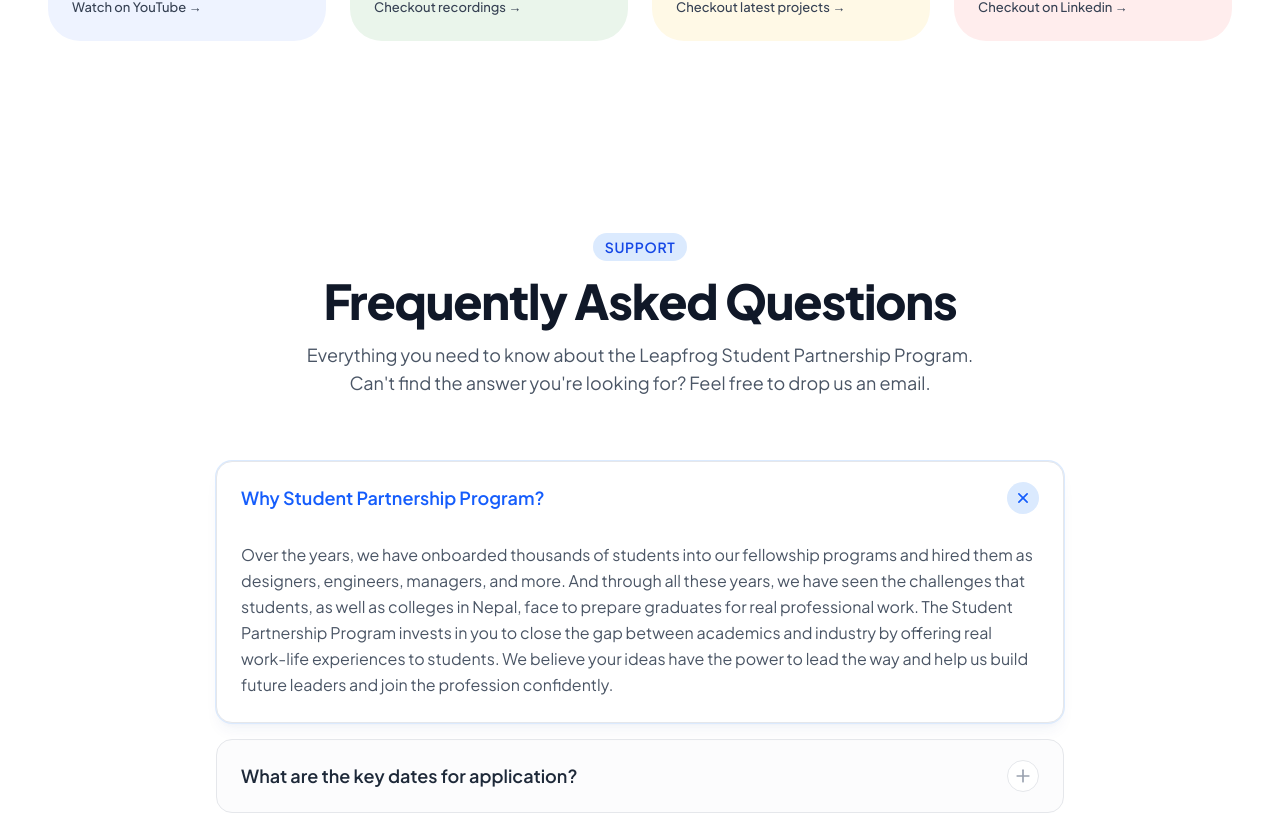
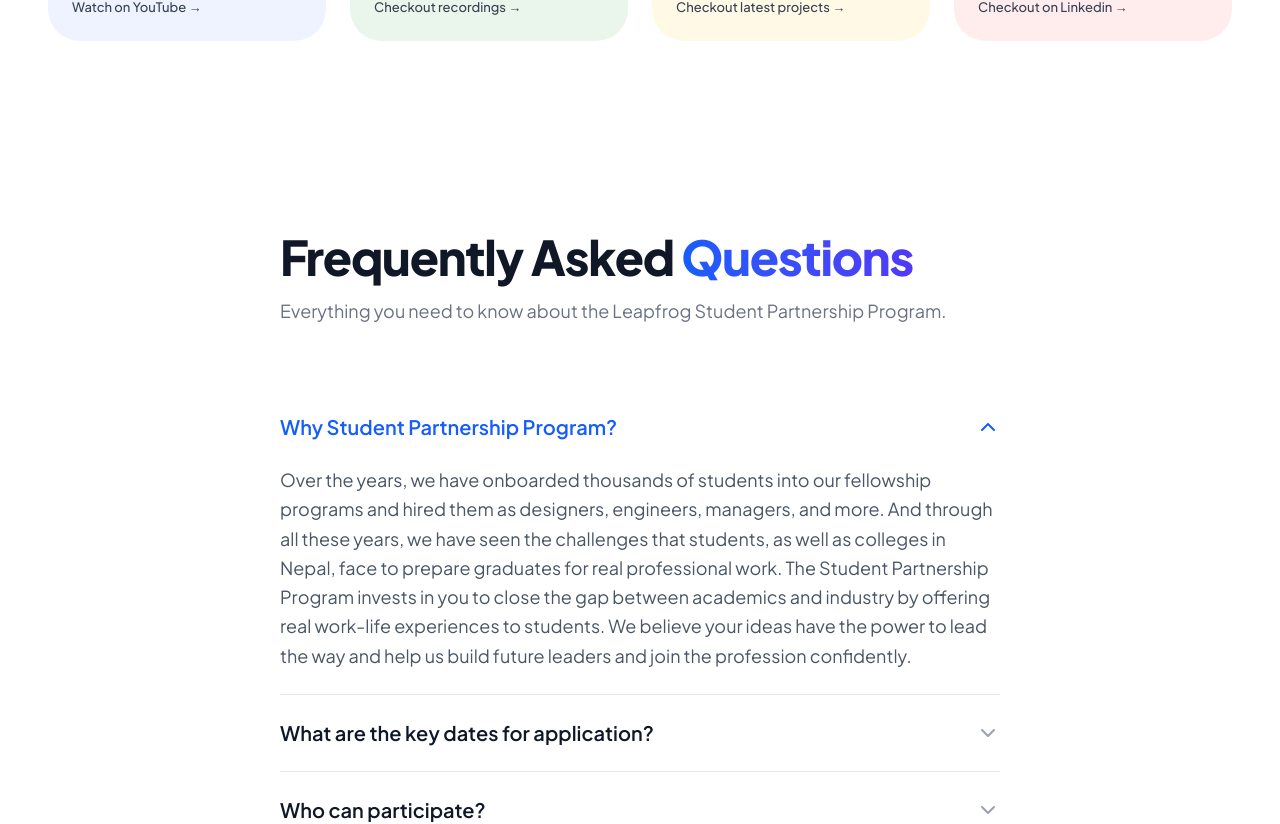
Before and after one commit to preeyankakc037/lspp-react-website, a React (Vite) app: page / in a window 1280 px wide. Shown: the part 9627-10451 px from the top of the page. Built offline with nearby package versions, Linux system fonts and the light colour scheme.

Commit message:
Redesign FAQ section with minimalist tech aesthetic

```diff
--- a/src/sections/FaqSection.tsx
+++ b/src/sections/FaqSection.tsx
@@ -1,5 +1,5 @@
 import React, { useState } from 'react';
-import { Plus } from 'lucide-react';
+import { ChevronDown } from 'lucide-react';
 
 // The data extracted from your file
 const faqData = [
@@ -24,49 +24,50 @@
   const [openIndex, setOpenIndex] = useState<number | null>(0); // Defaulting 0 to open the first item
 
   return (
-    <section className="py-24 px-6 max-w-4xl mx-auto">
-      <div className="text-center mb-16">
-        <span className="inline-block py-1 px-3 rounded-full bg-blue-100 text-blue-700 text-sm font-semibold tracking-wider mb-4">
-          SUPPORT
-        </span>
-        <h2 className="text-4xl md:text-5xl font-extrabold text-gray-900 tracking-tight">
-          Frequently Asked Questions
+    <section className="py-24 px-6 max-w-3xl mx-auto">
+      <div className="mb-16">
+        <h2 className="text-4xl md:text-5xl font-extrabold text-gray-900 tracking-tight mb-4">
+          Frequently Asked <span className="text-transparent bg-clip-text bg-gradient-to-r from-blue-600 to-indigo-600">Questions</span>
         </h2>
-        <p className="mt-4 text-lg text-gray-600 max-w-2xl mx-auto">
-          Everything you need to know about the Leapfrog Student Partnership Program. Can't find the answer you're looking for? Feel free to drop us an email.
+        <p className="text-lg text-gray-500">
+          Everything you need to know about the Leapfrog Student Partnership Program.
         </p>
       </div>
 
-      <div className="space-y-4">
+      <div className="flex flex-col">
         {faqData.map((item, index) => {
           const isOpen = openIndex === index;
           return (
             <div
               key={index}
-              className={`border border-gray-200 rounded-2xl overflow-hidden transition-all duration-300 ease-in-out ${
-                isOpen ? 'bg-white shadow-lg shadow-blue-900/5 border-blue-100 ring-1 ring-blue-100' : 'bg-gray-50/50 hover:bg-gray-50 hover:border-gray-300'
-              }`}
+              className={`border-b border-gray-200 last:border-0 transition-colors duration-300 ${isOpen ? '' : 'hover:border-blue-200'}`}
             >
               <button
                 onClick={() => setOpenIndex(isOpen ? null : index)}
-                className="w-full text-left px-6 py-5 flex justify-between items-center focus:outline-none group"
+                className="w-full text-left py-6 flex justify-between items-center focus:outline-none group"
               >
-                <span className={`font-semibold text-lg pr-8 transition-colors duration-200 ${isOpen ? 'text-blue-600' : 'text-gray-800 group-hover:text-blue-600'}`}>
+                <span
+                  className={`font-semibold text-lg md:text-xl pr-8 transition-all duration-300 ${
+                    isOpen ? 'text-blue-600' : 'text-gray-900 group-hover:text-blue-600 group-hover:translate-x-1'
+                  }`}
+                >
                   {item.q}
                 </span>
-                <div className={`flex-shrink-0 w-8 h-8 flex items-center justify-center rounded-full transition-all duration-300 ${isOpen ? 'bg-blue-100 text-blue-600 rotate-45' : 'bg-white border border-gray-200 text-gray-400 group-hover:border-blue-200 group-hover:text-blue-500 group-hover:bg-blue-50'}`}>
-                  <Plus className="w-5 h-5" />
-                </div>
+                <ChevronDown
+                  className={`w-6 h-6 flex-shrink-0 transition-transform duration-300 ${
+                    isOpen ? 'text-blue-600 rotate-180' : 'text-gray-400 group-hover:text-blue-500'
+                  }`}
+                />
               </button>
 
               {/* Smooth Grid Transition for Accordion */}
               <div
-                className={`grid transition-[grid-template-rows,opacity] duration-300 ease-in-out ${
-                  isOpen ? 'grid-rows-[1fr] opacity-100' : 'grid-rows-[0fr] opacity-0'
+                className={`grid transition-[grid-template-rows,opacity,margin] duration-300 ease-in-out ${
+                  isOpen ? 'grid-rows-[1fr] opacity-100 mb-6' : 'grid-rows-[0fr] opacity-0 mb-0'
                 }`}
               >
                 <div className="overflow-hidden">
-                  <div className="px-6 pb-6 text-gray-600 leading-relaxed pt-2">
+                  <div className="text-gray-600 leading-relaxed text-base md:text-lg">
                     {item.a}
                   </div>
                 </div>
```
